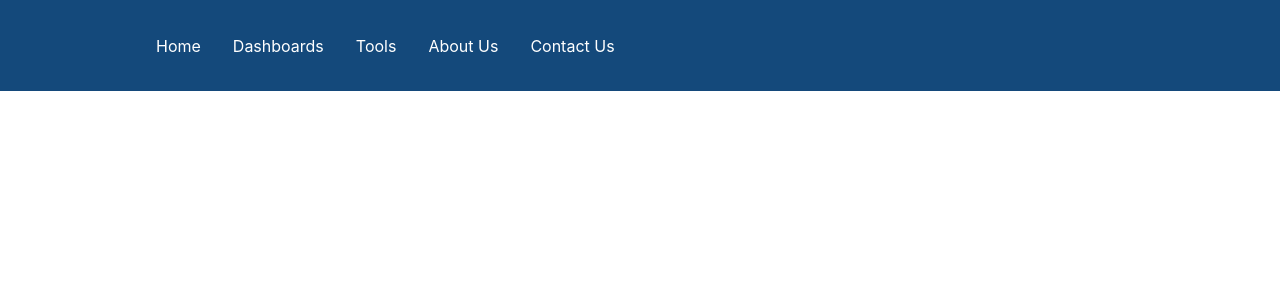
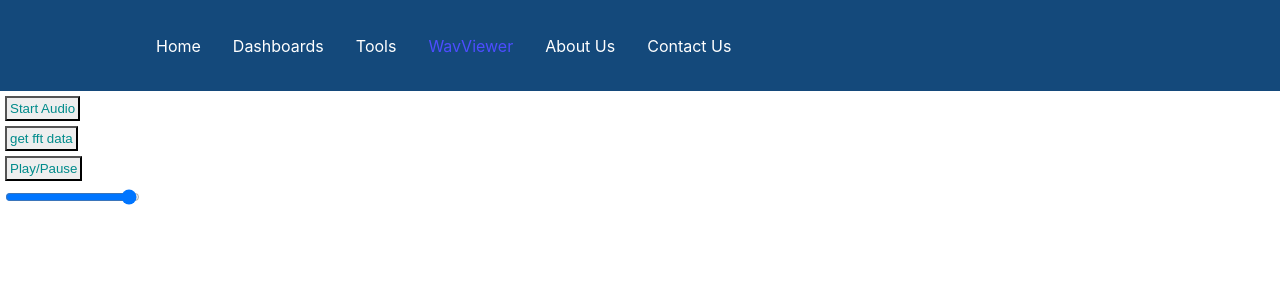
Before and after one commit to JPColling1/react_site_backup, a React (Create React App) app: page /wav_viewer in a window 1280 px wide. Shown: the top 300 px of the page. Built offline with nearby package versions, Linux system fonts and the light colour scheme.

Commit message:
play audio, adjust volume, oscilloscope, and frequency spectrum

```diff
--- a/src/App.js
+++ b/src/App.js
@@ -8,6 +8,7 @@ import Contact from './pages/contact';
 import Dashboards from './pages/dashboards';
 import Home from './pages';
 import Tools from './pages/tools';
+import WavViewer from './pages/wavViewer';
 
 function App() {
 return (
@@ -19,6 +20,7 @@ return (
         <Route path='/contact' element={<Contact/>} />
         <Route path='/dashboards' element={<Dashboards/>} />
         <Route path='/tools' element={<Tools/>} />
+        <Route path='/wav_viewer' element={<WavViewer/>} />
     </Routes>
     </Router>
 );
--- a/src/components/Navbar/index.js
+++ b/src/components/Navbar/index.js
@@ -16,6 +16,9 @@ const Navbar = () => {
           <NavLink to="/tools">
             Tools
           </NavLink>
+          <NavLink to="/wav_viewer">
+            WavViewer
+          </NavLink>
           <NavLink to="/about">
             About Us
           </NavLink>
--- a/src/pages/tools.js
+++ b/src/pages/tools.js
@@ -14,11 +14,6 @@ export default class Tools extends React.Component {
     super(props);
     this.state = {idNum: 0,
       company_name: 0}
-    this.button1 = React.createRef();
-    this.button2 = React.createRef();
-    this.button3 = React.createRef();
-    this.button4 = React.createRef();
-    this.button5 = React.createRef();
     this.dataTable = React.createRef();
   }
 
--- /dev/null
+++ b/src/pages/wavViewer.js
@@ -0,0 +1,152 @@
+import React from 'react';
+import Snare1 from './Snare1.wav';
+const AudioContext = window.AudioContext || window.webkitAudioContext;
+
+export default class WavViewer extends React.Component {
+  constructor(props){
+    super(props);
+    this.state={
+      playing: false
+    }
+    this.testSample = React.createRef();
+    this.volume = React.createRef();
+    this.width="500";
+    this.height="500";
+  }
+
+  componentDidMount(){
+    this.canvas1 = document.getElementById("canvas1");
+    this.canvas2 = document.getElementById("canvas2");
+    this.canvasCtx1 = this.canvas1.getContext('2d');
+    this.canvasCtx2 = this.canvas2.getContext('2d');
+  }
+
+  create_audio(){
+    this.audioContext = new AudioContext();
+    this.audioElement = document.querySelector('audio');;
+
+    this.analyzer1 = this.audioContext.createAnalyser();
+    this.analyzer2 = this.audioContext.createAnalyser();
+    this.gainNode = this.audioContext.createGain();
+    this.track = this.audioContext.createMediaElementSource(this.audioElement);
+    this.track.connect(this.analyzer1).connect(this.analyzer2).connect(this.gainNode).connect(this.audioContext.destination);
+
+    this.audioElement.addEventListener('ended', () => {
+      console.log("playback ended");
+      this.setState({playing: false});
+    }, false);
+
+    console.log("starting audio");
+  }
+
+  play_pause(){
+    console.log("checking if playing");
+    if (this.audioContext.state === 'suspended') {
+      this.audioContext.resume();
+    }
+
+    // play or pause track depending on state
+    if (this.state.playing === false) {
+        console.log("playing");
+        this.audioElement.play();
+        this.setState({playing: true});
+    } else if (this.state.playing === true) {
+        console.log("pausing");
+        this.testSample.current.pause();
+        this.setState({playing: false});
+    }
+  }
+
+  adjust_volume = event => {
+    this.gainNode.gain.value = event.target.value;
+  }
+
+  get_datapoints(){
+    this.analyzer1.fftSize = 2048;
+    this.analyzer2.fftSize = 2048;
+    this.bufferLength1 = this.analyzer1.frequencyBinCount;
+    this.bufferLength2 = this.analyzer2.frequencyBinCount;
+    this.dataArray1 = new Uint8Array(this.bufferLength1);
+    this.dataArray2 = new Uint8Array(this.bufferLength2);
+    this.analyzer1.getByteTimeDomainData(this.dataArray1);
+    this.analyzer2.getByteFrequencyData(this.dataArray2);
+
+    //console.log(this.dataArray1);
+    console.log(this.dataArray2);
+
+    this.canvasCtx1.clearRect(0, 0, this.width, this.height);
+    this.canvasCtx2.clearRect(0, 0, this.width, this.height);
+
+    this.draw1();
+    this.draw2();
+  }
+
+  draw1(){
+    var self = this;
+    requestAnimationFrame(function() {self.draw1();});
+    this.analyzer1.getByteTimeDomainData(this.dataArray1);
+
+    this.canvasCtx1.fillStyle = 'rgb(200, 200, 200)';
+    this.canvasCtx1.fillRect(0, 0, this.width, this.height);
+
+    this.canvasCtx1.lineWidth = 2;
+    this.canvasCtx1.strokeStyle = 'rgb(0, 0, 0)';
+    this.canvasCtx1.beginPath();
+
+    var sliceWidth = this.width * 1.0 / this.bufferLength1;
+    var x = 0;
+
+    for(var i = 0; i < this.bufferLength1; i++) {
+
+      var v = this.dataArray1[i] / 128.0;
+      var y = v * this.height/2;
+
+      if(i === 0) {
+        this.canvasCtx1.moveTo(x, y);
+      } else {
+        this.canvasCtx1.lineTo(x, y);
+      }
+
+      x += sliceWidth;
+    }
+
+    this.canvasCtx1.lineTo(this.canvas1.width, this.canvas1.height/2);
+    this.canvasCtx1.stroke();
+  }
+
+  draw2(){
+    var self = this;
+    requestAnimationFrame(function() {self.draw2();});
+    this.analyzer2.getByteFrequencyData(this.dataArray2);
+
+    this.canvasCtx2.fillStyle = 'rgb(200, 200, 200)';
+    this.canvasCtx2.fillRect(0, 0, this.width, this.height);
+
+    var barWidth = (this.width / this.bufferLength2) * 2.5;
+    var barHeight;
+    var x = 0;
+
+    for(var i = 0; i < this.bufferLength2; i++) {
+      barHeight = this.dataArray2[i] * 3;
+
+      this.canvasCtx2.fillStyle = 'rgb(' + (barHeight+100) + ',100,100)';
+      this.canvasCtx2.fillRect(x,this.height-barHeight/2,barWidth,barHeight);
+
+      x += barWidth + 1;
+    }
+  }
+
+  render(){
+    return <div>
+      <button onClick={this.create_audio.bind(this)}>Start Audio</button>
+      <button onClick={this.get_datapoints.bind(this)}>get fft data</button>
+      <audio src={Snare1} ref={this.testSample}></audio>
+      <button onClick={this.play_pause.bind(this)}>
+          <span>Play/Pause</span>
+      </button>
+      <input type="range" onChange={this.adjust_volume.bind(this)} ref={this.volume} min="0" max="2" step="0.01"></input>
+      <canvas width={this.width} id="canvas1" height={this.height}>Oscillosope Display</canvas>
+      <canvas width={this.width} id="canvas2" height={this.height}>Oscillosope Display</canvas>
+    </div>
+  }
+}
```
Also changed, not shown: 1 other file (tests, documents, lock files or other folders).
